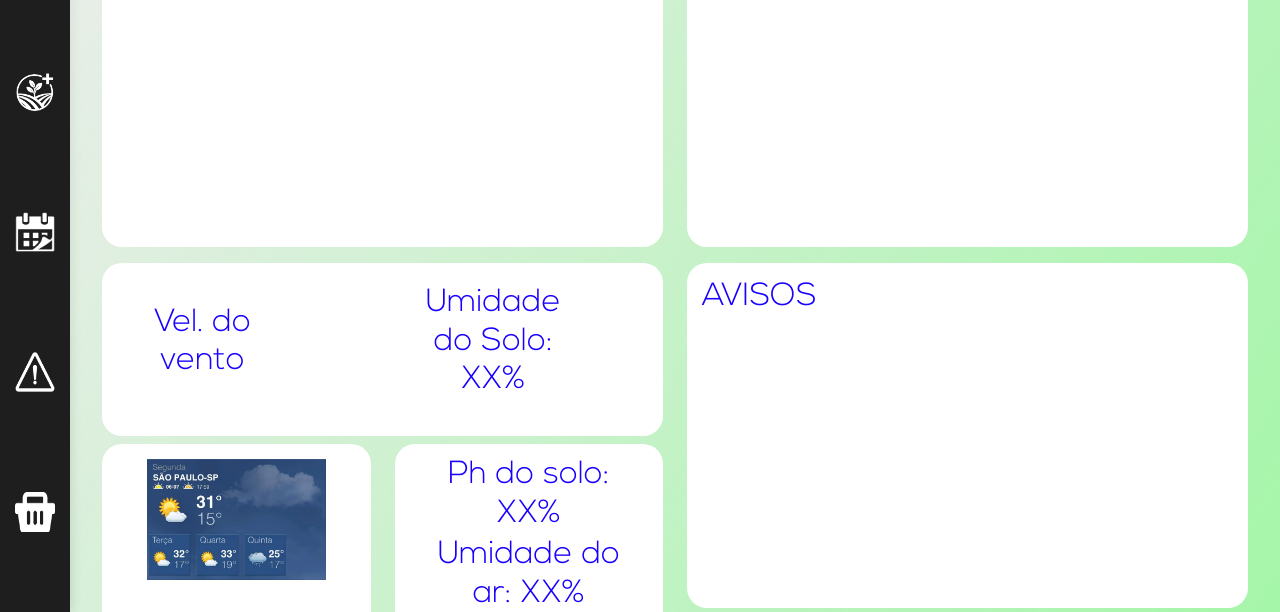
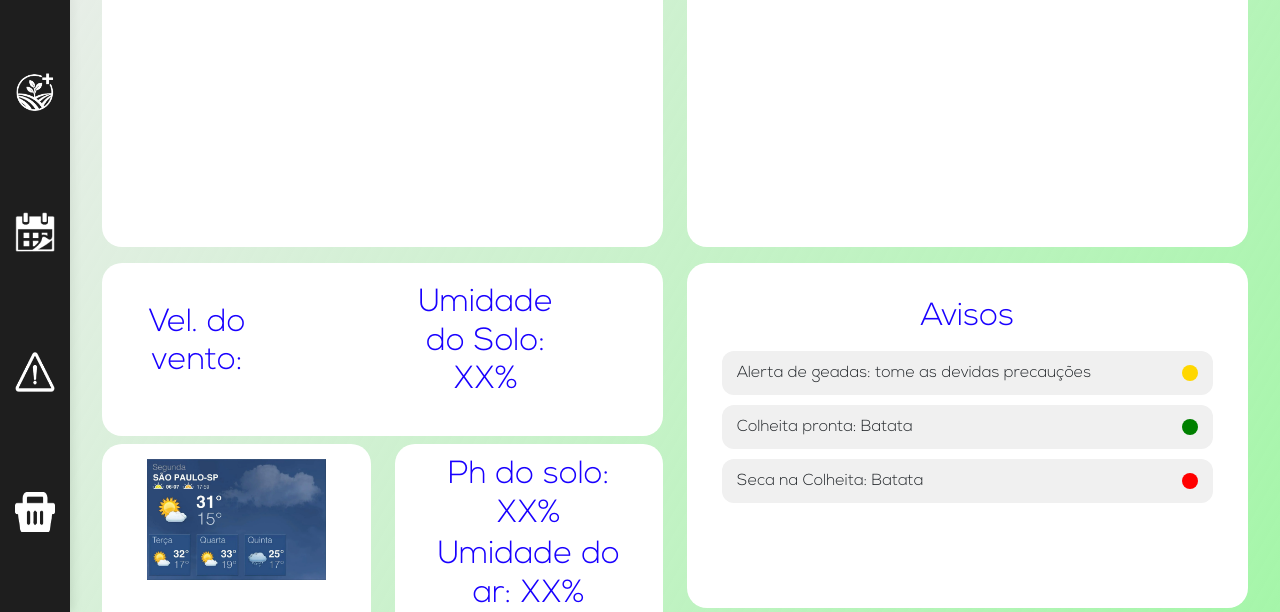
Before and after one commit to GustavoSegheto/SmartFarm, a plain HTML site: page Lavouras.html in a window 1280 px wide. Shown: the part 188-800 px from the top of the page. Drawn offline with nearby package versions, Linux system fonts and the light colour scheme.

Commit message:
Avisos pre pronto

```diff
--- a/Lavouras.html
+++ b/Lavouras.html
@@ -98,7 +98,7 @@
 
     /* Card padrão */
     .custom-card {
-      background-color:white;
+      background-color: white;
       border-radius: 20px;
       padding: 15px;
       height: 100%;
@@ -118,10 +118,11 @@
       position: relative;
       overflow: hidden;
       text-align: center;
+      gap: 20px;
     }
 
     .subcardPHSolo,
-    .subcardUmidAr{
+    .subcardUmidAr {
       width: 100%;
       height: 10vh;
       background-color: #ffffff;
@@ -136,15 +137,15 @@
       text-align: center;
     }
 
-    .subcardAPI{
+    .subcardAPI {
       /* API DESENVOLVER */
     }
 
     .subcardAPI img {
-   width: 75%;   /* antes estava sem limite */
-  height: 100%;  /* mantém proporção */
+      width: 75%;
+      height: 100%;
       display: block;
-  margin: 0 auto; /* centraliza dentro do card */
+      margin: 0 auto;
     }
 
     #velocimetro,
@@ -152,6 +153,55 @@
       width: 120px;
       height: 120px;
       display: inline-block;
+    }
+
+    /* --- Avisos --- */
+    .subcardAvisos {
+      width: 100%;
+      height: 100%;
+      background-color: #ffffff;
+      border-radius: 32px;
+      padding: 20px;
+      display: flex;
+      flex-direction: column;
+      justify-content: flex-start;
+      align-items: center;
+      text-align: center;
+      overflow-y: auto;
+    }
+
+    .subcardAvisos h2 {
+      margin-bottom: 15px;
+    }
+
+    .aviso {
+      width: 100%;
+      background: #f0f0f0;
+      border-radius: 12px;
+      padding: 10px 15px;
+      margin-bottom: 10px;
+      display: flex;
+      justify-content: space-between;
+      align-items: center;
+    }
+
+    .status {
+      width: 16px;
+      height: 16px;
+      border-radius: 50%;
+      display: inline-block;
+    }
+
+    .status.verde {
+      background-color: green;
+    }
+
+    .status.amarelo {
+      background-color: gold;
+    }
+
+    .status.vermelho {
+      background-color: red;
     }
 
     h2 {
@@ -197,7 +247,7 @@
                 <div class="row">
                   <div class="col-md-6">
                     <div class="subcardvento">
-                      <h2>Vel. do vento</h2>
+                      <h2>Vel. do vento:</h2>
                       <div id="velocimetro" class="gauge-container"></div>
                     </div>
                   </div>
@@ -221,15 +271,13 @@
               </div>
             </div>
             <div class="col-6">
-              <div class="custom-card">  <!-- Parte ph do solo e umid ar -->
+              <div class="custom-card">
                 <div class="subcardPHSolo">
                   <h2>Ph do solo: XX%</h2>
                 </div>
-
                 <div class="subcardUmidAr">
                   <h2>Umidade do ar: XX%</h2>
                 </div>
-
               </div>
             </div>
           </div>
@@ -237,8 +285,26 @@
 
         <!-- Parte inferior direita (avisos) -->
         <div class="col-md-6 h-100">
-          <div class="custom-card"><h2>AVISOS</h2>
+          <div class="custom-card">
+            <div class="subcardAvisos">
+              <h2>Avisos</h2>
 
+              <div class="aviso">
+                <span>Alerta de geadas: tome as devidas precauções</span>
+                <span class="status amarelo"></span>
+              </div>
+
+              <div class="aviso">
+                <span>Colheita pronta: Batata</span>
+                <span class="status verde"></span>
+              </div>
+
+              <div class="aviso">
+                <span>Seca na Colheita: Batata</span>
+                <span class="status vermelho"></span>
+              </div>
+
+            </div>
           </div>
         </div>
       </div>
@@ -257,26 +323,10 @@
   <script src="https://cdn.jsdelivr.net/npm/justgage@1.6.1/justgage.min.js"></script>
 
   <script>
-  // Aguardar o DOM carregar completamente
-  document.addEventListener('DOMContentLoaded', function() {
-    console.log('DOM carregado - inicializando gauge...');
+    document.addEventListener('DOMContentLoaded', function () {
+      if (typeof Raphael === 'undefined' || typeof JustGage === 'undefined') return;
 
-    // Verificar se as bibliotecas estão carregadas
-    if (typeof Raphael === 'undefined') {
-      console.error('Raphael.js não carregado');
-      return;
-    }
-
-    if (typeof JustGage === 'undefined') {
-      console.error('JustGage não carregado');
-      return;
-    }
-
-    // Inicializar apenas o gauge do vento
-    let vento;
-
-    try {
-      vento = new JustGage({
+      let vento = new JustGage({
         id: "velocimetro",
         value: 60,
         min: 0,
@@ -288,25 +338,12 @@
         counter: true
       });
 
-      console.log('Velocímetro inicializado com sucesso');
-
-      // Atualizar valores a cada 2 segundos
       setInterval(() => {
         if (vento) {
           const novaVelocidade = Math.floor(Math.random() * 121);
-          console.log('Atualizando velocímetro para:', novaVelocidade);
           vento.refresh(novaVelocidade);
         }
       }, 2000);
-
-    } catch (error) {
-      console.error('Erro ao inicializar velocímetro:', error);
-
-      // Fallback simples se o JustGage não funcionar
-      document.getElementById('velocimetro').innerHTML =
-        '<div style="text-align:center; padding:20px;">' +
-        '<h3>60 km/h</h3><p>Velocidade do Vento</p></div>';
-    }
     });
   </script>
 </body>
```
Lines whose indentation alone changed are shown as unchanged.
